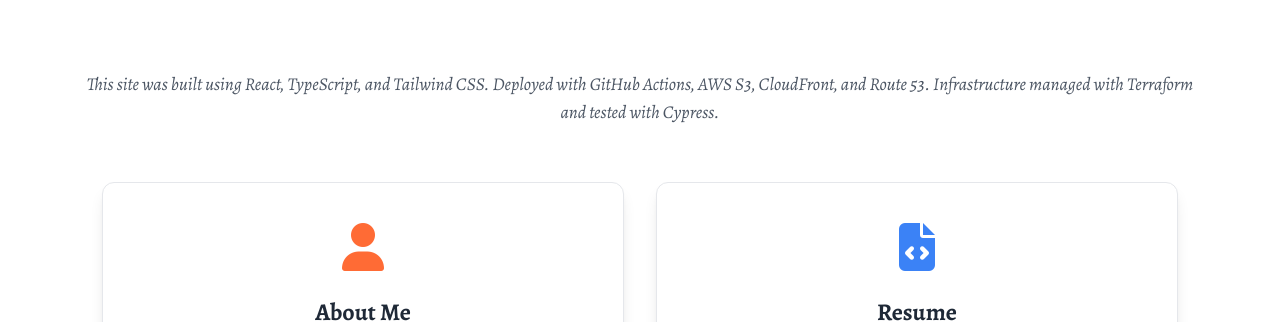
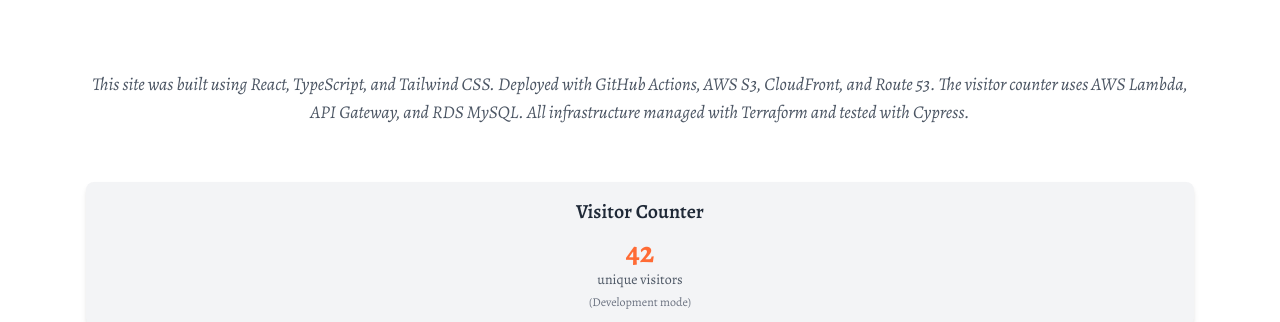
Before and after one commit to pkpkvac/peter-kvac-resume, a React (Vite) app: page / in a window 1280 px wide. Shown: the part 630-952 px from the top of the page. Built offline with nearby package versions, Linux system fonts and the light colour scheme.

Commit message:
added visitor counter;

```diff
--- /dev/null
+++ b/src/components/VisitorCounter.tsx
@@ -0,0 +1,72 @@
+import { useState, useEffect } from "react";
+
+const VisitorCounter = () => {
+	const [visitorCount, setVisitorCount] = useState<number | null>(null);
+	const [loading, setLoading] = useState<boolean>(true);
+	const [error, setError] = useState<string | null>(null);
+
+	// For local development only
+	const isDevelopment = window.location.hostname === "localhost";
+
+	useEffect(() => {
+		const fetchVisitorCount = async () => {
+			try {
+				setLoading(true);
+
+				// Use a mock value for local development
+				if (isDevelopment) {
+					// Simulate API delay
+					await new Promise((resolve) => setTimeout(resolve, 800));
+					setVisitorCount(42); // Mock value
+					setError(null);
+					setLoading(false);
+					return;
+				}
+
+				const response = await fetch(
+					"https://fgwvhyzjm6.execute-api.us-west-2.amazonaws.com/prod/visitors"
+				);
+
+				if (!response.ok) {
+					throw new Error(`HTTP error! Status: ${response.status}`);
+				}
+
+				const data = await response.json();
+				setVisitorCount(data.visitorCount);
+				setError(null);
+			} catch (err) {
+				console.error("Error fetching visitor count:", err);
+				setError("Failed to load visitor count");
+			} finally {
+				setLoading(false);
+			}
+		};
+
+		fetchVisitorCount();
+	}, [isDevelopment]);
+
+	return (
+		<div className="bg-gray-100 rounded-lg p-4 shadow-md text-center">
+			<h3 className="text-xl font-semibold text-gray-800 mb-2">
+				Visitor Counter
+			</h3>
+			{loading ? (
+				<div className="flex justify-center items-center h-10">
+					<div className="animate-spin rounded-full h-6 w-6 border-b-2 border-gray-800"></div>
+				</div>
+			) : error ? (
+				<p className="text-red-500">{error}</p>
+			) : (
+				<div>
+					<p className="text-3xl font-bold text-brand-orange">{visitorCount}</p>
+					<p className="text-sm text-gray-600">unique visitors</p>
+					{isDevelopment && (
+						<p className="text-xs text-gray-500 mt-1">(Development mode)</p>
+					)}
+				</div>
+			)}
+		</div>
+	);
+};
+
+export default VisitorCounter;
--- a/src/pages/HomePage.tsx
+++ b/src/pages/HomePage.tsx
@@ -1,6 +1,7 @@
 import { useState, useEffect } from "react";
 import Card from "../components/Card";
 import SocialLinks from "../components/SocialLinks";
+import VisitorCounter from "../components/VisitorCounter";
 
 const HomePage = () => {
 	const [isMobile, setIsMobile] = useState(window.innerWidth < 768);
@@ -75,9 +76,15 @@ const HomePage = () => {
 					</h2>
 					<p className="text-lg text-gray-600 italic mb-14">
 						This site was built using React, TypeScript, and Tailwind CSS.
-						Deployed with GitHub Actions, AWS S3, CloudFront, and Route 53.
-						Infrastructure managed with Terraform and tested with Cypress.
+						Deployed with GitHub Actions, AWS S3, CloudFront, and Route 53. The
+						visitor counter uses AWS Lambda, API Gateway, and RDS MySQL. All
+						infrastructure managed with Terraform and tested with Cypress.
 					</p>
+
+					{/* Visitor Counter */}
+					<div className="mb-10">
+						<VisitorCounter />
+					</div>
 
 					{/* Cards Section - Responsive layout */}
 					<div
```
Also changed, not shown: 1 other file (tests, documents, lock files or other folders).
